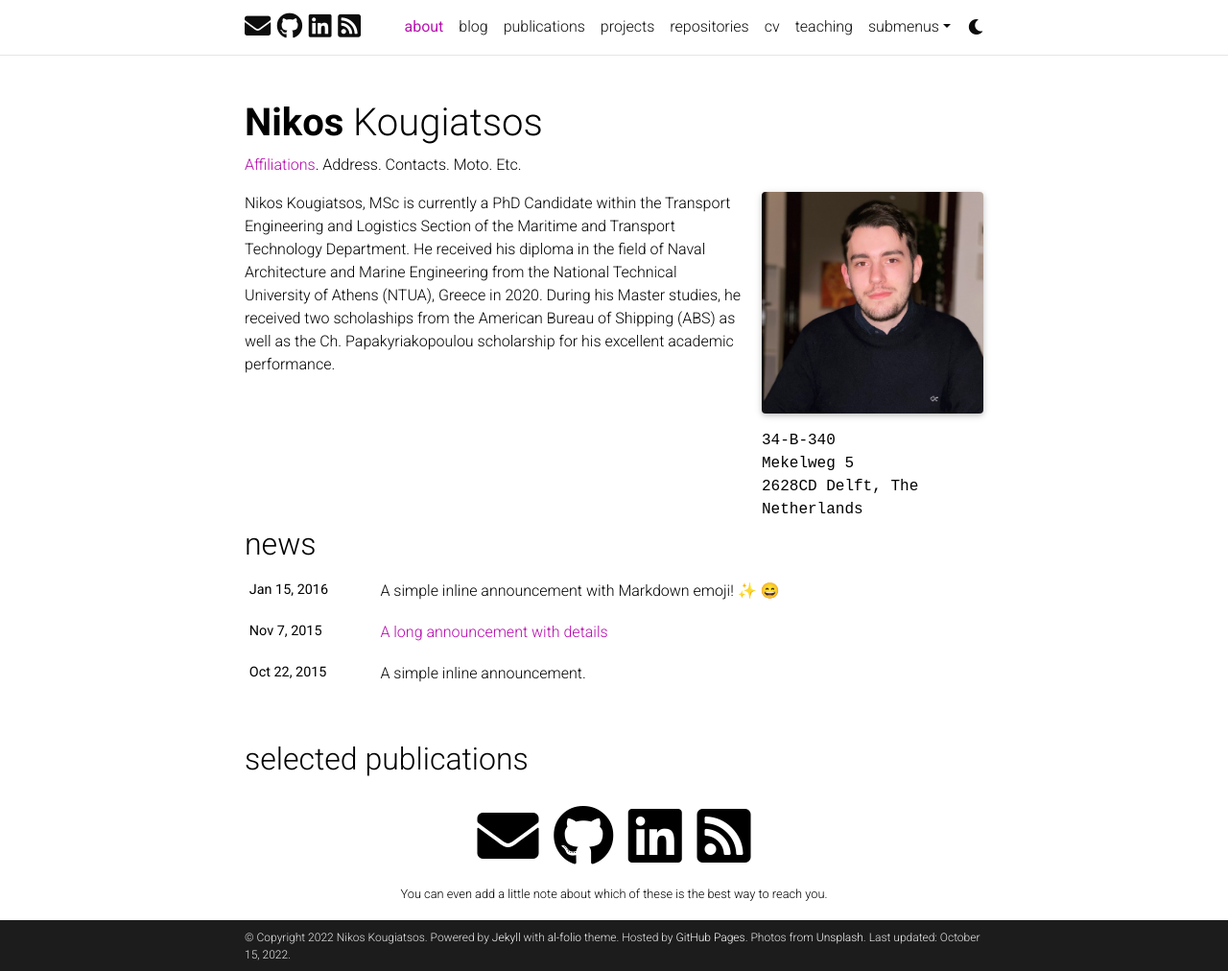
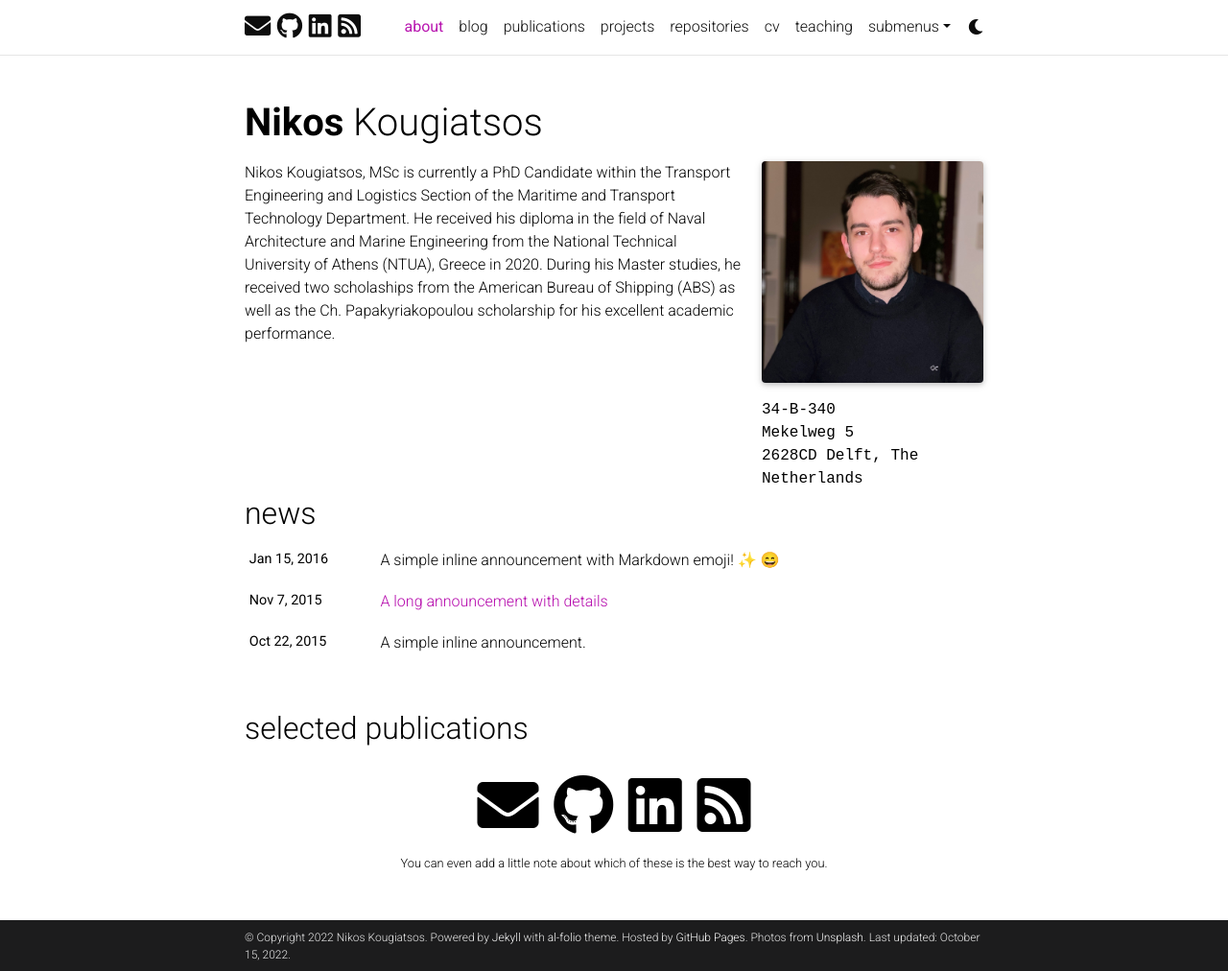
Before and after one commit to Jakendarth/Jakendarth.github.io, a Jekyll site: the page built from _pages/about.md, in a window 1280 px wide and 1012 px high. Shown: the whole window at 96% size. Built offline with Jekyll 4.4.1, drawn with Linux system fonts in a browser that asks for light colours; full-size pictures stand in for the smaller copies a plugin makes; emoji names are drawn with the system emoji font; comment, search, counter and statistics services are not loaded; a style sheet for code colours, icons or effects is not loaded.

Commit message:
Content (about)

```diff
--- a/_pages/about.md
+++ b/_pages/about.md
@@ -2,11 +2,11 @@
 layout: about
 title: about
 permalink: /
-subtitle: <a href='#'>Affiliations</a>. Address. Contacts. Moto. Etc.
+subtitle:
 
 profile:
   align: right
-  image: prof_pic.jpg
+  image: ../assets/img/prof_pic.jpg
   image_circular: false # crops the image to make it circular
   address: >
     <p>34-B-340</p>
```
